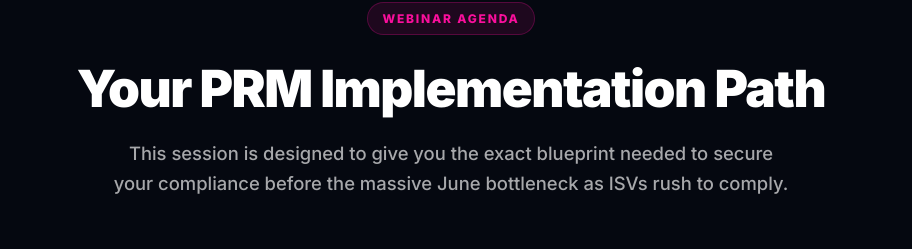
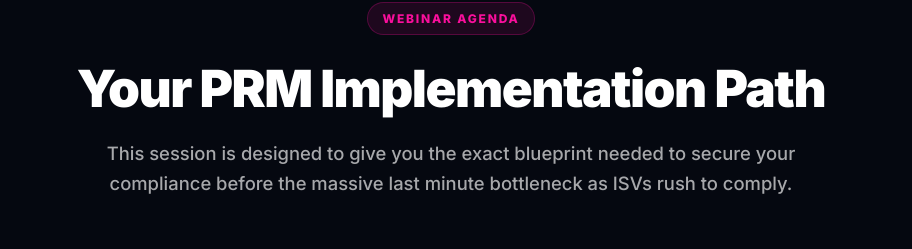
Before and after one commit to KRISHNA-GTM/aws-prm-deadline-webinar-with-workspan-saasnova, a plain HTML site: page index.html in a window 1280 px wide. Shown: the part 3736-3985 px from the top of the page, without its empty margins (189-1101 px from the left). Drawn offline with Linux system fonts and the light colour scheme.

Commit message:
Update index.html

```diff
--- a/index.html
+++ b/index.html
@@ -636,7 +636,7 @@
   <div class="wrap center">
     <div class="eyebrow" style="color:var(--pink); border-color:rgba(250,15,156,0.25); background:rgba(250,15,156,0.1);">Webinar Agenda</div>
     <h2 class="section-title">Your PRM Implementation Path</h2>
-    <p class="section-sub" style="margin-bottom: 80px;">This session is designed to give you the exact blueprint needed to secure your compliance before the massive June bottleneck as ISVs rush to comply.</p>
+    <p class="section-sub" style="margin-bottom: 80px;">This session is designed to give you the exact blueprint needed to secure your compliance before the massive last minute bottleneck as ISVs rush to comply.</p>
 
     <div class="timeline-wrap text-left" id="timeline">
       <div class="timeline-path">
```
